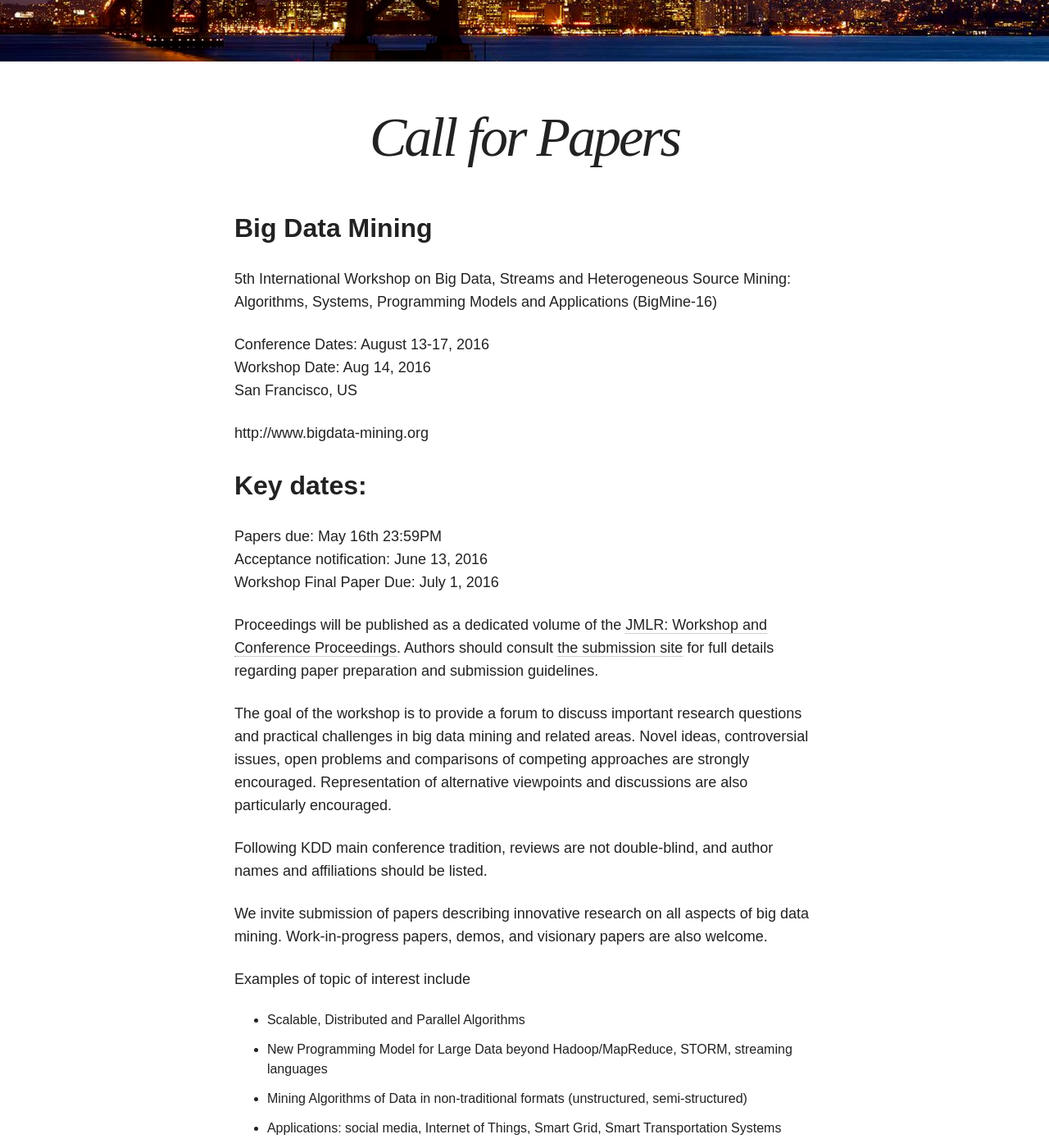
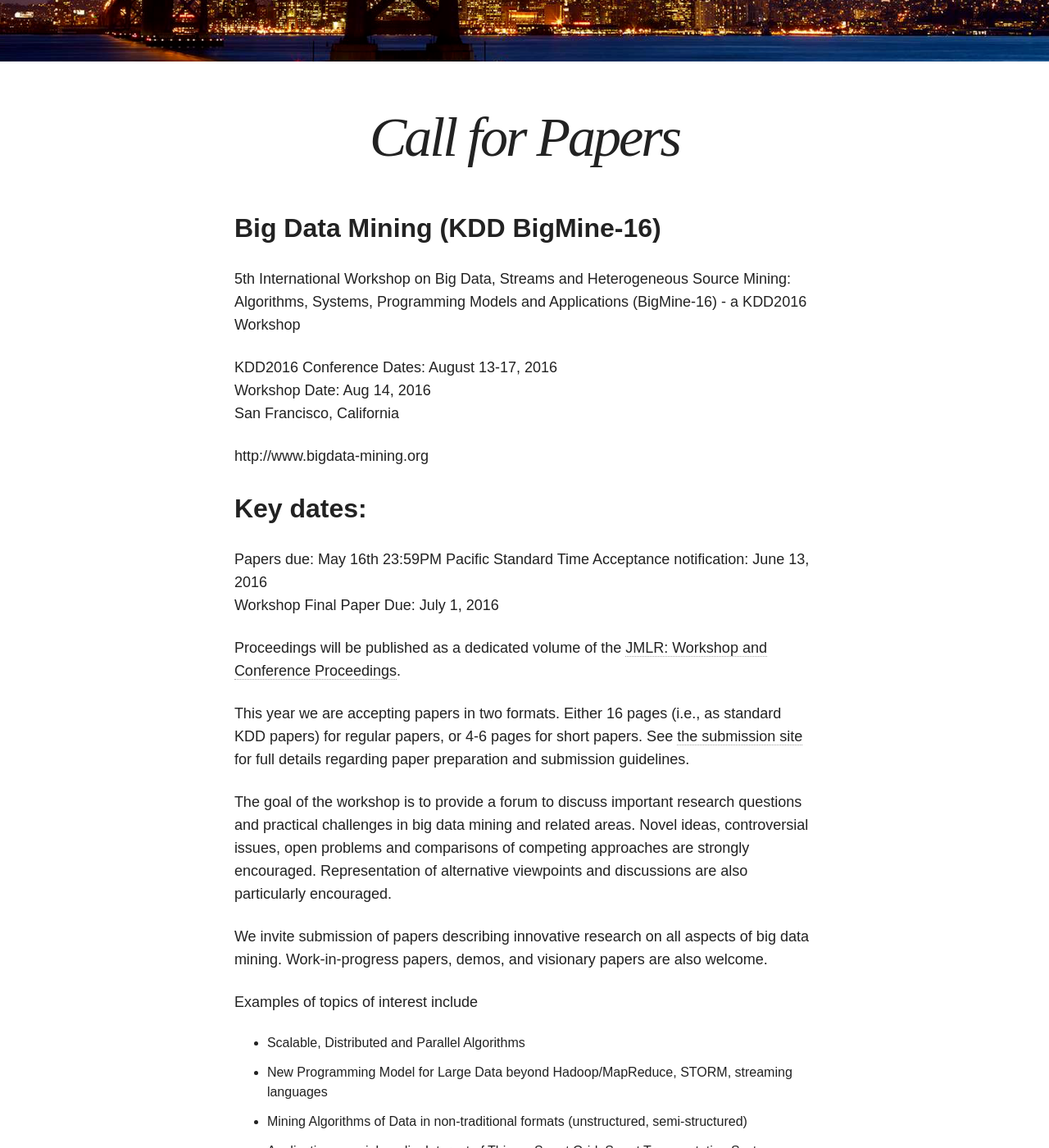
Before and after one commit to bigmine/bigmine17, a Jekyll site: the page built from cfp.md, in a window 1280 px wide and 1400 px high, scrolled down 354 px. Shown: the whole window at 82% size. Built offline with Jekyll 4.4.1, drawn with Linux system fonts in a browser that asks for light colours; nearby versions of some CDN libraries.

Commit message:
update CFP

```diff
--- a/cfp.md
+++ b/cfp.md
@@ -5,31 +5,33 @@ image:
   feature: sf3.png
 ---
 
-Big Data Mining
+Big Data Mining (KDD BigMine-16)
 ------
-5th International Workshop on Big Data, Streams and Heterogeneous Source Mining: Algorithms, Systems, Programming Models and Applications (BigMine-16)
+5th International Workshop on Big Data, Streams and Heterogeneous Source Mining: Algorithms, Systems, Programming Models and Applications (BigMine-16) - a KDD2016 Workshop
 
-Conference Dates: August 13-17, 2016
+KDD2016 Conference Dates: August 13-17, 2016
 Workshop Date: Aug 14, 2016
-San Francisco, US
+San Francisco, California
 
 http://www.bigdata-mining.org
 
 Key dates:
 ------
-Papers due: May 16th 23:59PM
+Papers due: May 16th 23:59PM Pacific Standard Time
 Acceptance notification: June 13, 2016
 Workshop Final Paper Due: July 1, 2016
 
-Proceedings will be published as a dedicated volume of the [JMLR: Workshop and Conference Proceedings](http://jmlr.csail.mit.edu/proceedings/). Authors should consult [the submission site](submission.html) for full details regarding paper preparation and submission guidelines.
+Proceedings will be published as a dedicated volume of the [JMLR: Workshop and Conference Proceedings](http://jmlr.csail.mit.edu/proceedings/).
+
+This year we are accepting papers in two formats. Either
+16 pages (i.e., as standard KDD papers) for regular papers, or 4-6 pages for short papers.
+See [the submission site](submission.html) for full details regarding paper preparation and submission guidelines.
 
 The goal of the workshop is to provide a forum to discuss important research questions and practical challenges in big data mining and related areas. Novel ideas, controversial issues, open problems and comparisons of competing approaches are strongly encouraged. Representation of alternative viewpoints and discussions are also particularly encouraged.
 
-Following KDD main conference tradition, reviews are not double-blind, and author names and affiliations should be listed.
-
 We invite submission of papers describing innovative research on all aspects of big data mining. Work-in-progress papers, demos, and visionary papers are also welcome.
 
-Examples of topic of interest include
+Examples of topics of interest include
 
 * Scalable, Distributed and Parallel Algorithms
 * New Programming Model for Large Data beyond Hadoop/MapReduce, STORM, streaming languages
@@ -42,7 +44,8 @@ Examples of topic of interest include
 * Evaluation Technologies
 * Visualization for Big Data
 * Applications: Large scale recommendation systems, social media systems, social network systems, scientific data mining, environmental, urban and other large data mining applications.
-* Papers emphasizing theoretical foundations, algorithms, systems, applications, language issues, data storage and access, architecture are particularly encouraged.
+
+Papers emphasizing theoretical foundations, algorithms, systems, applications, language issues, data storage and access, architecture are particularly encouraged.
 
 We welcome submissions by authors who are new to the data mining research community.
 
```
